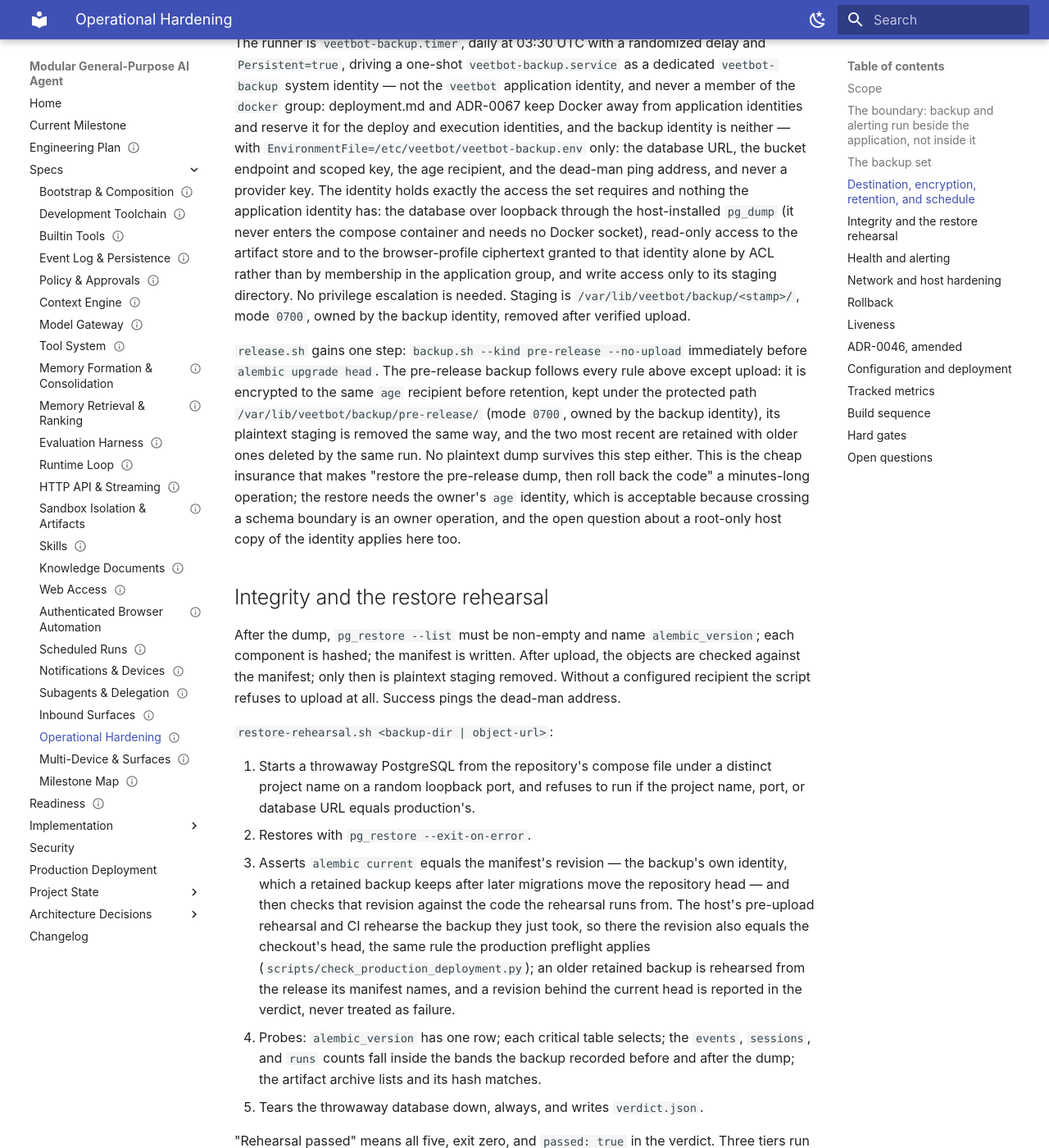
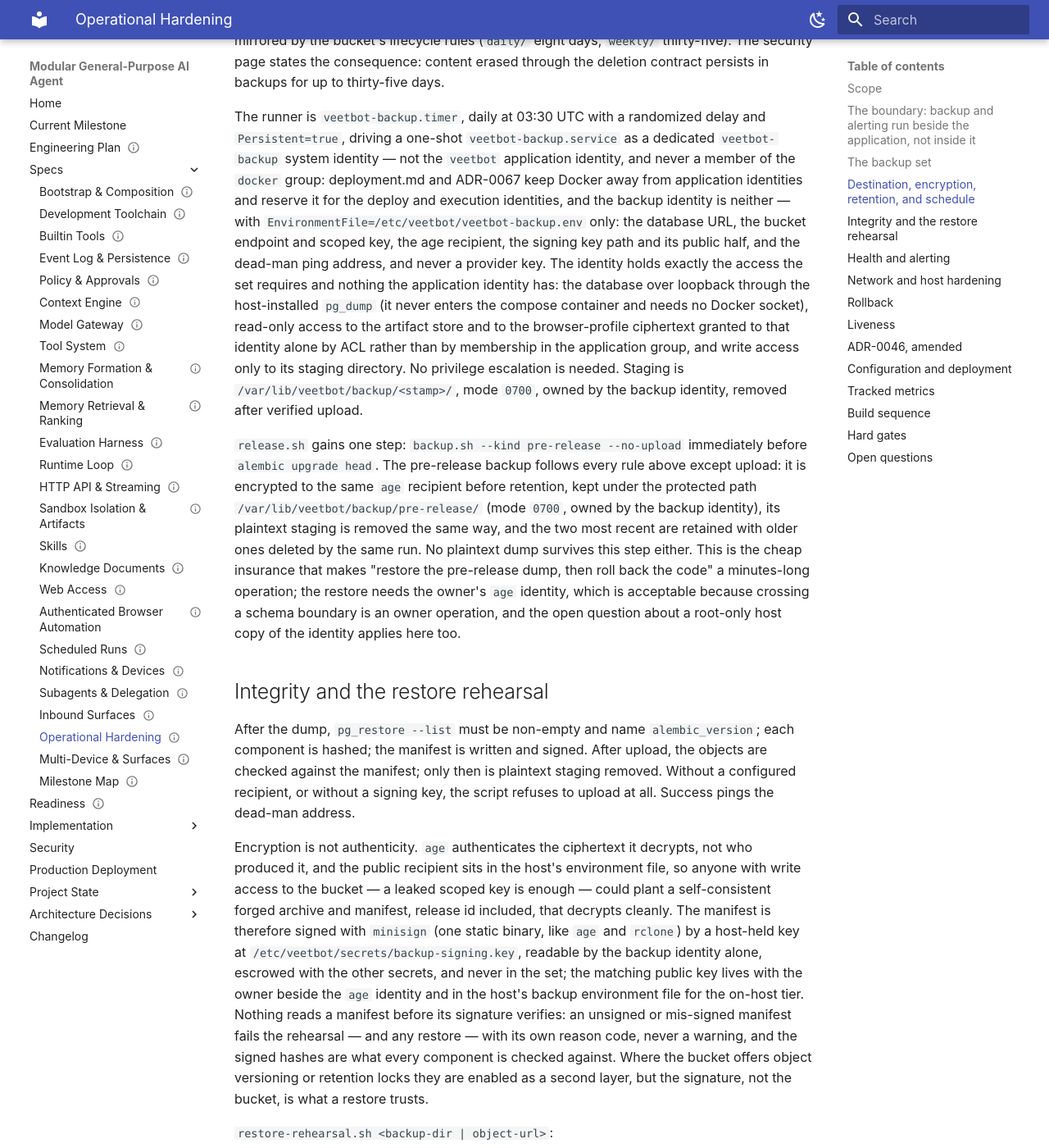
Before and after one commit to avitus/veetbot, an MkDocs documentation site: the page built from docs/plan/operational-hardening.md, in a window 1280 px wide and 1400 px high, scrolled down 3350 px. Shown: the whole window at 82% size. Built offline with MkDocs 1.6.1 and Material for MkDocs 9.7.7, drawn with Linux system fonts in a browser that asks for light colours; some of the changed text lies outside the part shown.

Commit message:
Bind retraction cues to the fact; sign the backup manifest; restart semantics
- Memory extraction: a retraction cue grounds a RETRACT claim only when it
  sits between the subject that binds the fact and the fact itself, so "I do
  not drink coffee and I have a daughter" retracts nothing about the
  daughter; the assert path still fails closed on any negation in the quote.
  Shared claimed-fact split factored out of the attribution check.
- ADR-0067: an explicit restart or stop of the execution service propagates
  through Requires= to its dependents; only its own Restart=on-failure
  recovery is isolated, and dependents reconnect per call. The systemd test
  asserts Requires=/After= in every dependent, Restart=on-failure in the
  execution unit, and no BindsTo=/PartOf= anywhere; a client test covers
  failure recovery across a service restart.
- Operational hardening and ADR-0065: age authenticates ciphertext, not its
  author, so the backup manifest is signed with minisign by a host-held key
  (escrowed, never in the set) whose public half the owner keeps; nothing
  reads a manifest before its signature verifies, the rehearsal verifies the
  signature and hashes before restoring, and the corruption gate also covers
  forged, re-signed, and altered manifests.

Reading-Lane: A
Co-Authored-By: Claude Fable 5 <noreply@anthropic.com>

````diff
--- a/docs/plan/operational-hardening.md
+++ b/docs/plan/operational-hardening.md
@@ -32,8 +32,8 @@ Milestone 15 delivers five things, in two independently default-off tranches:
 
 - **Backup and restore** (no dependency on Milestones 12 through 14): a
   scripted, encrypted, off-host daily backup of the database, the artifact
-  store, and the browser-profile ciphertext with a manifest; and a restore
-  rehearsal that restores into a throwaway database, asserts the schema
+  store, and the browser-profile ciphertext with a signed manifest; and a
+  restore rehearsal that restores into a throwaway database, asserts the schema
   revision, probes the data, records a verdict, and runs automatically on the
   host and on demand from the off-host copy.
 - **Health and alerting** (after Milestone 12): a host health check on a
@@ -78,9 +78,10 @@ veetbot-healthcheck.timer --> healthcheck.sh ---- signals ----> ops_alert --> no
 
 This yields four load-bearing invariants:
 
-1. The backup set is declared by a manifest and structurally tested; nothing
-   under the secrets directories, the certificate store, or the release tree
-   ever enters the archive, and plaintext staging never survives a run.
+1. The backup set is declared by a signed manifest and structurally tested;
+   nothing under the secrets directories, the certificate store, or the
+   release tree ever enters the archive, and plaintext staging never survives
+   a run.
 2. A backup that has not been restored is not a backup: every host run
    rehearses its own staging copy before upload, and the owner rehearses the
    off-host copy with the escrowed key on a schedule that is recorded.
@@ -93,7 +94,7 @@ This yields four load-bearing invariants:
 
 ## The backup set
 
-The manifest declares exactly three components:
+The manifest declares exactly three components and is itself signed:
 
 ```text
 postgres.pgdump        pg_dump -Fc of the one database, taken over loopback
@@ -107,15 +108,20 @@ manifest.json          release id, alembic revision, PostgreSQL version,
                        per-component sha256 and size, row-count bands for
                        events, sessions, and runs, timestamp, host, and kind
                        (daily | weekly | pre-release)
+manifest.json.sig      a detached minisign signature over manifest.json by
+                       the host-held signing key; the manifest, and through
+                       it every component hash, is trusted only via this
 ```
 
 Excluded, by rule and by structural gate: `/etc/veetbot/*.env`,
-`/etc/veetbot/secrets/**`, the certificate store, the release tree (which is
-reproducible from the repository and CI), and the proxy configuration (which
-is versioned). Secrets are handled by a documented **manual escrow**: `make
-secret-escrow` streams an `age`-encrypted tarball of the environment files,
-the browser keyring, and the certificate material over SSH to the owner's
-password manager or offline drive and stamps `/etc/veetbot/.escrow-stamp`; the
+`/etc/veetbot/secrets/**` (the backup signing key among them), the
+certificate store, the release tree (which is reproducible from the
+repository and CI), and the proxy configuration (which is versioned).
+Secrets are handled by a documented **manual escrow**: `make secret-escrow`
+streams an `age`-encrypted tarball of the environment files, the browser
+keyring, the backup signing key, and the certificate material over SSH to the
+owner's password manager or offline drive and stamps
+`/etc/veetbot/.escrow-stamp`; the
 health check warns when any secret file is newer than the stamp. The reason is
 blast radius: the bucket's access surface is the cloud account, the host's is
 SSH, and keeping credentials out of the bucket means a bucket compromise is
@@ -159,9 +165,10 @@ identity, and never a member of the `docker` group: deployment.md and ADR-0067
 keep Docker away from application identities and reserve it for the deploy
 and execution identities, and the backup identity is neither — with
 `EnvironmentFile=/etc/veetbot/veetbot-backup.env` only: the database URL, the
-bucket endpoint and scoped key, the age recipient, and the dead-man ping
-address, and never a provider key. The identity holds exactly the access the
-set requires and nothing the application identity has: the database over
+bucket endpoint and scoped key, the age recipient, the signing key path and
+its public half, and the dead-man ping address, and never a provider key. The
+identity holds exactly the access the set requires and nothing the
+application identity has: the database over
 loopback through the host-installed `pg_dump` (it never enters the compose
 container and needs no Docker socket), read-only access to the artifact store
 and to the browser-profile ciphertext granted to that identity alone by ACL
@@ -186,17 +193,36 @@ root-only host copy of the identity applies here too.
 ## Integrity and the restore rehearsal
 
 After the dump, `pg_restore --list` must be non-empty and name
-`alembic_version`; each component is hashed; the manifest is written. After
-upload, the objects are checked against the manifest; only then is plaintext
-staging removed. Without a configured recipient the script refuses to upload
-at all. Success pings the dead-man address.
+`alembic_version`; each component is hashed; the manifest is written and
+signed. After upload, the objects are checked against the manifest; only then
+is plaintext staging removed. Without a configured recipient, or without a
+signing key, the script refuses to upload at all. Success pings the dead-man
+address.
+
+Encryption is not authenticity. `age` authenticates the ciphertext it
+decrypts, not who produced it, and the public recipient sits in the host's
+environment file, so anyone with write access to the bucket — a leaked scoped
+key is enough — could plant a self-consistent forged archive and manifest,
+release id included, that decrypts cleanly. The manifest is therefore signed
+with `minisign` (one static binary, like `age` and `rclone`) by a host-held
+key at `/etc/veetbot/secrets/backup-signing.key`, readable by the backup
+identity alone, escrowed with the other secrets, and never in the set; the
+matching public key lives with the owner beside the `age` identity and in the
+host's backup environment file for the on-host tier. Nothing reads a manifest
+before its signature verifies: an unsigned or mis-signed manifest fails the
+rehearsal — and any restore — with its own reason code, never a warning, and
+the signed hashes are what every component is checked against. Where the
+bucket offers object versioning or retention locks they are enabled as a
+second layer, but the signature, not the bucket, is what a restore trusts.
 
 `restore-rehearsal.sh <backup-dir | object-url>`:
 
 1. Starts a throwaway PostgreSQL from the repository's compose file under a
    distinct project name on a random loopback port, and refuses to run if the
    project name, port, or database URL equals production's.
-2. Restores with `pg_restore --exit-on-error`.
+2. Verifies `manifest.json.sig` with the public key and each component's
+   hash against the signed manifest, then restores with
+   `pg_restore --exit-on-error`.
 3. Asserts `alembic current` equals the manifest's revision — the backup's own
    identity, which a retained backup keeps after later migrations move the
    repository head — and then checks that revision against the code the
@@ -388,8 +414,9 @@ Metrics carry no secret, path, or environment value.
 
 ## Build sequence
 
-1. Add `backup.sh`, the manifest, the retention function, and their shell and
-   property tests against a compose PostgreSQL with seeded data. **M15.**
+1. Add `backup.sh`, the signed manifest, the retention function, and their
+   shell and property tests against a compose PostgreSQL with seeded data.
+   **M15.**
 2. Add `restore-rehearsal.sh`, the verdict, the corruption regressions, and
    the production-refusal guard; wire the CI integration job. **M15.**
 3. Add the backup timer, environment file, release validation, the
@@ -411,8 +438,9 @@ Metrics carry no secret, path, or environment value.
 
 1. **The backup set is exactly the declared set.** The manifest names the
    database dump, the artifact archive, and the browser-profile ciphertext and
-   nothing else; nothing under the secrets directories, the certificate store,
-   or the release tree enters the archive. Registered as
+   nothing else, and carries a signature that verifies; nothing under the
+   secrets directories, the certificate store, or the release tree enters the
+   archive. Registered as
    `gate.ops.backup_set_complete`, structural. **M15.**
 2. **A backup round-trips.** Against a seeded compose PostgreSQL, `backup.sh`
    emits a custom-format dump that passes `pg_restore --list`, names
@@ -423,10 +451,11 @@ Metrics carry no secret, path, or environment value.
    the head of the release the manifest records, count bands and the artifact
    hash hold, the verdict is `passed`, and the throwaway database is torn
    down. Registered as `gate.ops.restore_rehearsal_passes`, case. **M15.**
-4. **The rehearsal detects corruption.** A truncated dump, flipped bytes, and
-   a wrong `alembic_version` each fail with a distinct reason and no passing
-   verdict. Registered as `gate.ops.restore_rehearsal_detects_corruption`,
-   case. **M15.**
+4. **The rehearsal detects corruption and forgery.** A truncated dump,
+   flipped bytes, a wrong `alembic_version`, and a manifest that is unsigned,
+   signed by another key, or altered after signing each fail with a distinct
+   reason and no passing verdict. Registered as
+   `gate.ops.restore_rehearsal_detects_corruption`, case. **M15.**
 5. **Backups are encrypted before they leave the host, and retained ones
    too.** With a recipient the uploaded object is an `age` envelope and
    plaintext staging is removed; a retained pre-release backup is an `age`
````
Also changed, not shown: docs/adr/0065-milestone-15-operational-hardening.md (+4 -1 lines), docs/adr/0067-credential-free-execution-service.md (+9 -5 lines), 4 other files.
